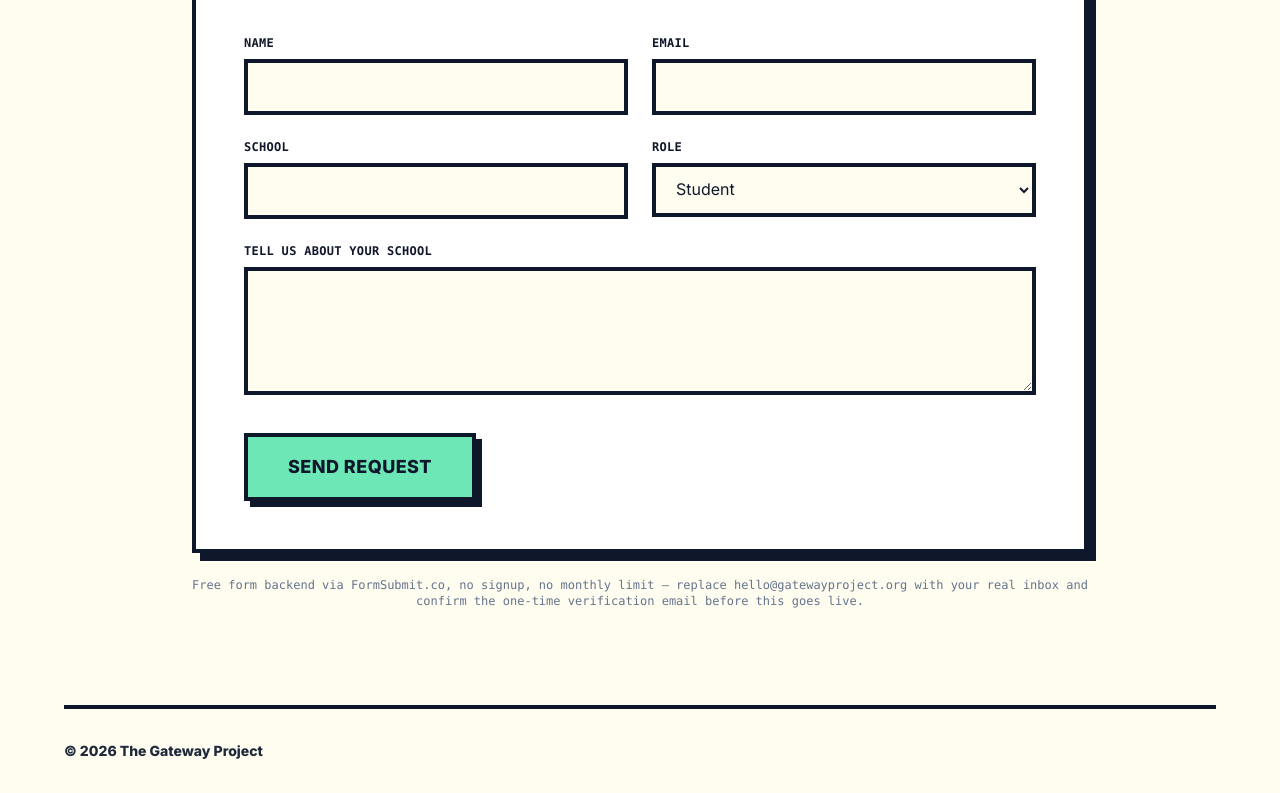
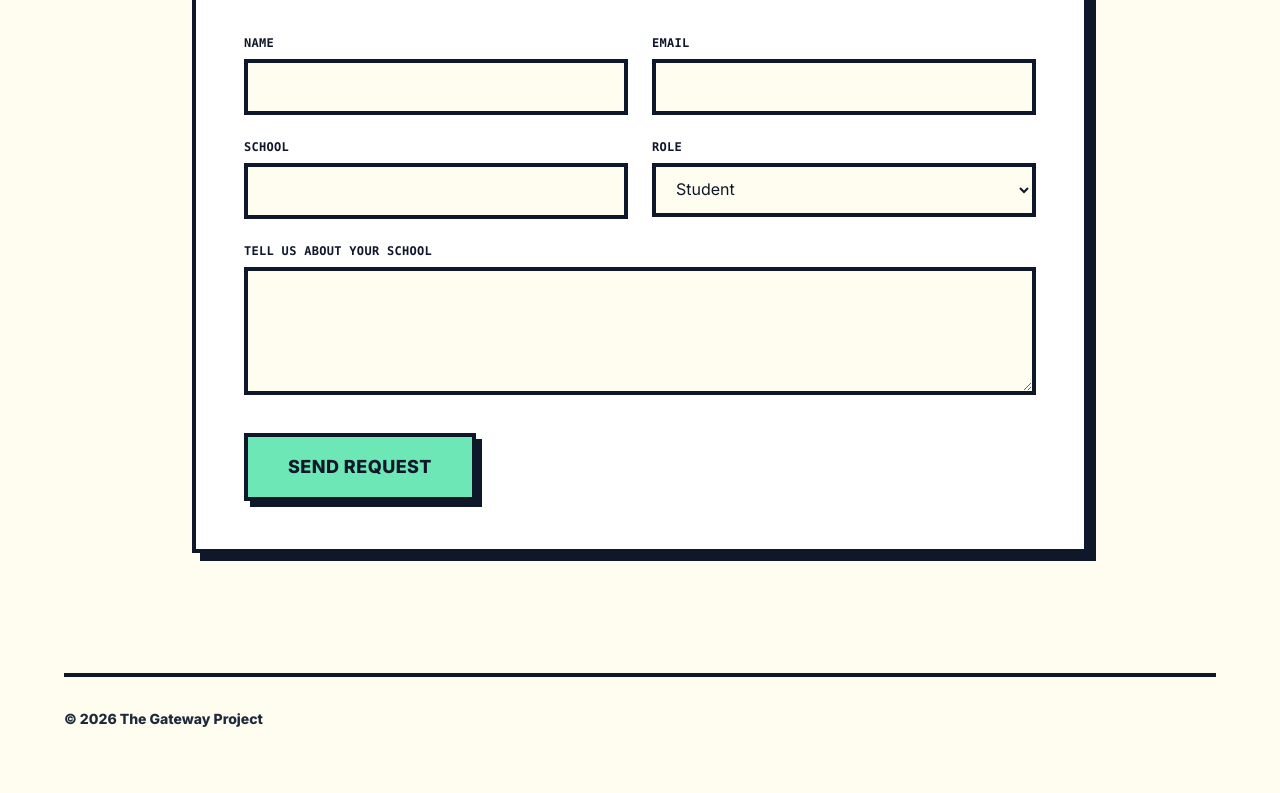
Before and after one commit to OmarElboray/Gateway, a plain HTML site: page index.html in a window 1280 px wide. Shown: the part 2450-3243 px from the top of the page. After the commit the page ends 3211 px from the top, so only its background shows below. Drawn offline with nearby package versions, Linux system fonts and the light colour scheme.

Commit message:
Update index.html

```diff
--- a/index.html
+++ b/index.html
@@ -262,8 +262,7 @@
             </div>
 
             <p class="text-center text-slate-500 font-mono text-xs mt-6">
-                Free form backend via FormSubmit.co, no signup, no monthly limit &mdash; replace hello@gatewayproject.org
-                with your real inbox and confirm the one-time verification email before this goes live.
+
             </p>
         </section>
 
```
